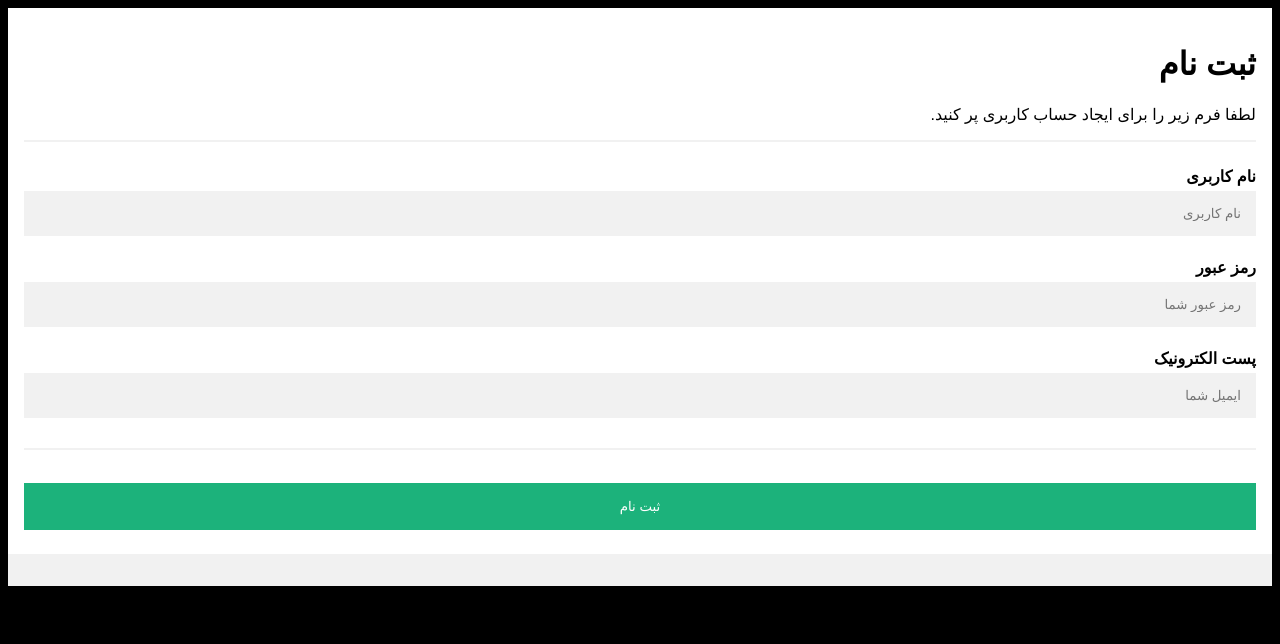
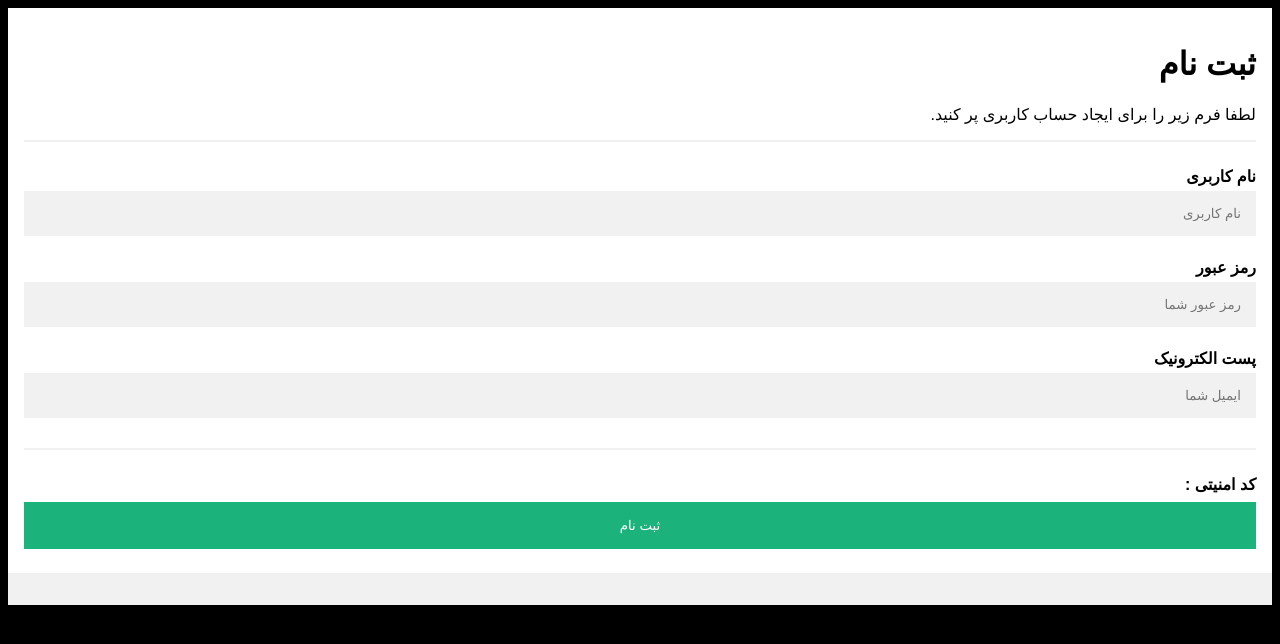
Before and after one commit to ramin-sh/weblog, a Django app: page /accounts/register in a window 1280 px wide. Shown: the top 644 px of the page. Run offline with Django 3.2, Linux system fonts and the light colour scheme; some libraries are stand-ins or nearby versions.

Commit message:
update register.html

```diff
--- a/templates/accounts/register.html
+++ b/templates/accounts/register.html
@@ -86,7 +86,7 @@ a {
     <input type="text" placeholder="ایمیل شما" name="email" id="email" required>
 
     <hr>
-
+    <label for="captcha_1"><b>کد امنیتی :</b></label>
     {{form.captcha}}
     <button type="submit" class="registerbtn">ثبت نام</button>
   </div>
```
